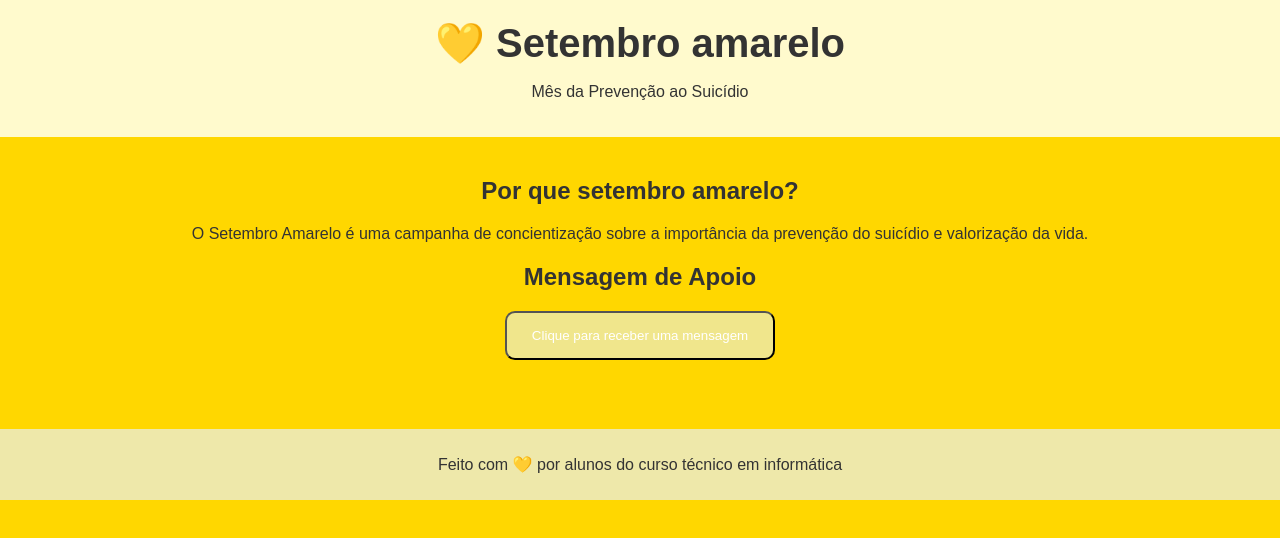
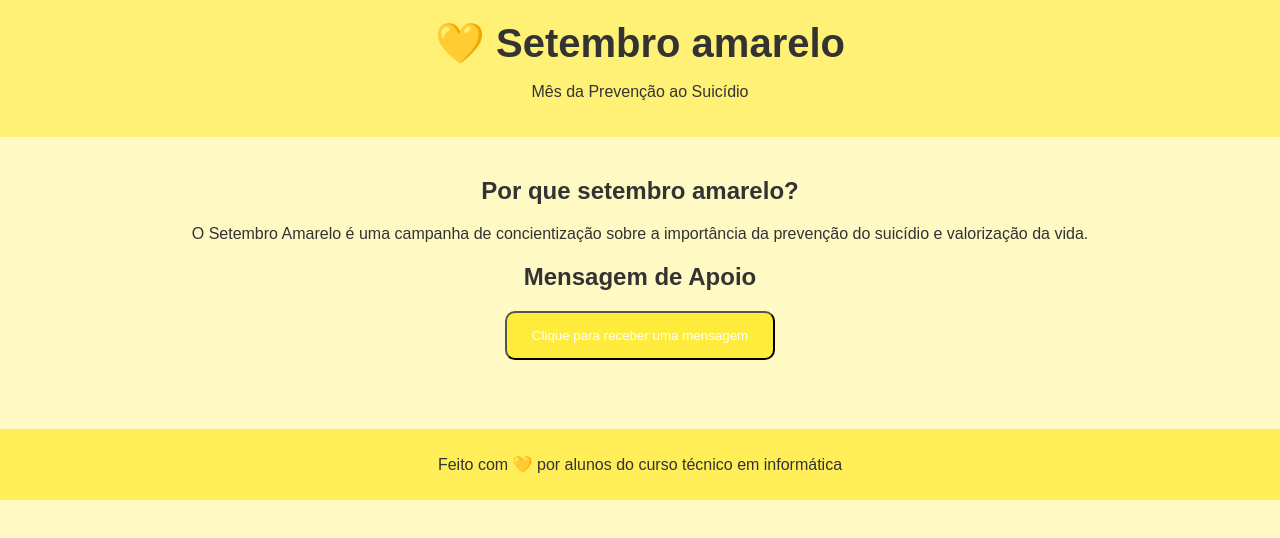
Before and after one commit to luienneguedes1-alt/setembro-amarelo, a plain HTML site: page index.html in a window 1280 px wide. Drawn offline with Linux system fonts and the light colour scheme.

Commit message:
Update style.css

```diff
--- a/style.css
+++ b/style.css
@@ -2,13 +2,13 @@ body {
    font-family: Arial, sans-serif;
   margin: 0;
   padding: 0;
-  background: #FFD700;
+  background: #FFF9C4;
   color: #333;
   text-align: center;
 }
 
 header {
-  background: #FFFACD;
+  background: #FFF176;
   padding: 20px;
   color: #333;
 }
@@ -23,7 +23,7 @@ main {
 }
 
 button {
-  background: #F0E68C;
+  background: #FFEB3B;
   color: white;
   borded: none;
   padding: 15px 25px;
@@ -34,7 +34,7 @@ button {
 }
 
 button: hover {
-   background: #FFD700;
+   background: #FDD835;
 }
 
 #mensagem {
@@ -45,7 +45,7 @@ button: hover {
 }
 
 footer {
-  background: #EEE8AA;
+  background: #FFEE58;
   padding: 10px;
   margin-top:30px;
 }
```
